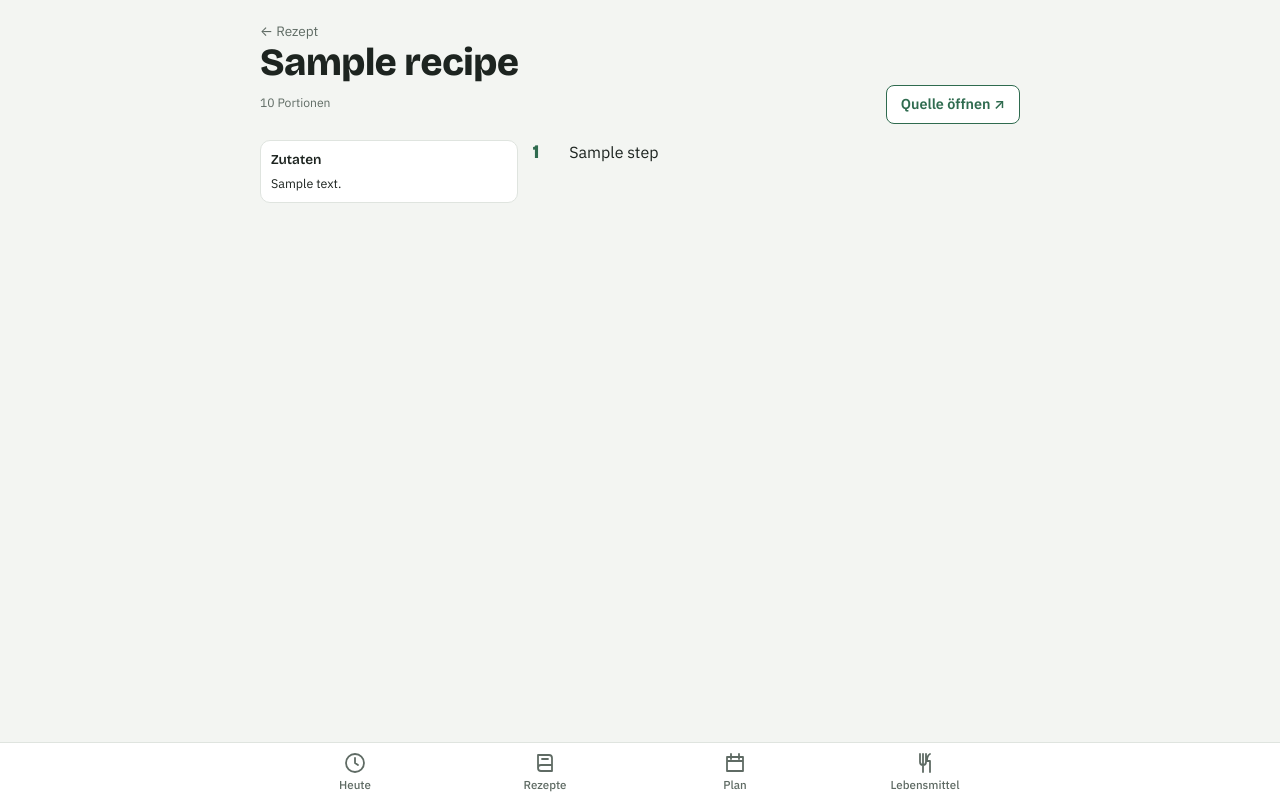
After one commit to SpurZylinder/tellerplan-ha, a FastAPI app: template tellerplan/app/web/templates/recipes/cook.html in a window 1280 px wide. The commit adds this page. Run offline with FastAPI, Linux system fonts and the light colour scheme; the template is opened without the code that fills it: most values are stand-ins (such as "Sample title", 1, 10 or a date in 2020); parts of the project's set-up code (start-up, migrations or seed data) failed here and were passed over.

Commit message:
Rezept: Kochansicht mit Schritten und Link zu Cookidoo
- Spalte recipe.instructions (Migration 0004), im Formular als
  „Kochschritte“, ein Schritt pro Zeile
- Unterseite /recipes/{id}/cook: nummerierte Schritte, links schmal die
  beim Scrollen mitlaufende Zutatenliste; Schritte nur dort sichtbar
- Button „In Cookidoo öffnen“ (bzw. „Quelle öffnen“) rechts neben
  Einplanen, Kochen, Bearbeiten; Link nur mit http(s) erlaubt
- Demo-Set: Kochschritte für drei Rezepte

Co-Authored-By: Claude Opus 5.5 <noreply@anthropic.com>

```diff
--- a/tellerplan/app/modules/recipes/models.py
+++ b/tellerplan/app/modules/recipes/models.py
@@ -24,6 +24,8 @@ class Recipe(Base):
     tags: Mapped[list[str] | None] = mapped_column(JSON)
     is_favorite: Mapped[bool] = mapped_column(default=False)
     note: Mapped[str | None] = mapped_column(Text)
+    # Kochschritte, ein Schritt pro Zeile
+    instructions: Mapped[str | None] = mapped_column(Text)
     created_at: Mapped[datetime] = mapped_column(server_default=func.now())
     updated_at: Mapped[datetime] = mapped_column(server_default=func.now(), onupdate=func.now())
 
--- a/tellerplan/app/web/static/app.css
+++ b/tellerplan/app/web/static/app.css
@@ -382,3 +382,47 @@ a.chip { text-decoration: none; display: inline-block; }
 .macro-head { display: flex; justify-content: space-between; font-weight: 600; }
 .macro-p .macro-head > span:first-child { color: var(--accent); }
 .macro-d .bar span { background: var(--muted); }
+
+/* Button in einer Aktionszeile nach rechts schieben */
+.push-right { margin-left: auto; }
+textarea.steps-input { min-height: 160px; }
+
+/* Kochansicht: Zutaten links schmal und mitlaufend, Schritte rechts */
+.cook {
+  display: grid;
+  grid-template-columns: minmax(110px, 34%) 1fr;
+  gap: 14px;
+  align-items: start;
+}
+.cook-ingredients {
+  position: sticky;
+  top: calc(12px + env(safe-area-inset-top, 0px));
+  max-height: calc(100dvh - 120px);
+  overflow-y: auto;
+  padding: 10px;
+  border: 1px solid var(--line);
+  border-radius: 10px;
+  background: var(--surface);
+  font-size: .78rem;
+  line-height: 1.35;
+}
+.cook-ingredients h2 { font-size: .85rem; margin: 0 0 6px; }
+.cook-ingredients ul { list-style: none; margin: 0; padding: 0; display: grid; gap: 6px; }
+.cook-ingredients .optional { color: var(--muted); }
+.cook-steps { margin: 0; padding: 0; list-style: none; counter-reset: step; display: grid; gap: 14px; }
+.cook-steps li {
+  counter-increment: step;
+  display: grid;
+  grid-template-columns: 1.8rem 1fr;
+  gap: 8px;
+  font-size: 1rem;
+  line-height: 1.5;
+}
+.cook-steps li::before {
+  content: counter(step);
+  font-family: var(--display);
+  font-weight: 800;
+  font-size: 1.2rem;
+  color: var(--accent);
+  line-height: 1.3;
+}
--- a/tellerplan/app/web/templates/_macros.html
+++ b/tellerplan/app/web/templates/_macros.html
@@ -16,3 +16,11 @@
 {% macro error_message(error) %}
   {% if error %}<p class="error" role="alert">{{ error }}</p>{% endif %}
 {% endmacro %}
+
+{% macro source_button(recipe) %}
+  {% if recipe.source_url %}
+    <a class="btn ghost push-right" href="{{ recipe.source_url }}" target="_blank" rel="noopener">
+      {{ "In Cookidoo öffnen" if "cookidoo." in recipe.source_url else "Quelle öffnen" }} ↗
+    </a>
+  {% endif %}
+{% endmacro %}
--- /dev/null
+++ b/tellerplan/app/web/templates/recipes/cook.html
@@ -0,0 +1,45 @@
+{% extends "base.html" %}
+{% from "_macros.html" import source_button %}
+
+{% block title %}Kochen: {{ recipe.title }} · Tellerplan{% endblock %}
+
+{% block content %}
+  <header class="page-head">
+    <div>
+      <a class="back" href="{{ url('recipe_detail', recipe_id=recipe.id) }}">← Rezept</a>
+      <h1>{{ recipe.title }}</h1>
+      <p class="meta">{{ recipe.servings|amount }} Portion{{ "en" if recipe.servings != 1 }}</p>
+    </div>
+    {{ source_button(recipe) }}
+  </header>
+
+  <div class="cook">
+    <aside class="cook-ingredients" aria-label="Zutaten">
+      <h2>Zutaten</h2>
+      {% if recipe.ingredients %}
+        <ul>
+          {% for ingredient in recipe.ingredients %}
+            <li{% if ingredient.is_optional %} class="optional"{% endif %}>
+              {{ ingredient.raw_text }}{% if ingredient.is_optional %} (optional){% endif %}
+            </li>
+          {% endfor %}
+        </ul>
+      {% else %}
+        <p class="meta">Keine Zutaten erfasst.</p>
+      {% endif %}
+    </aside>
+
+    <section aria-label="Kochschritte">
+      {% if steps %}
+        <ol class="cook-steps">
+          {% for step in steps %}<li>{{ step }}</li>{% endfor %}
+        </ol>
+      {% else %}
+        <p class="empty">
+          Noch keine Kochschritte.
+          <a href="{{ url('recipe_edit', recipe_id=recipe.id) }}">Unter „Bearbeiten“ ergänzen</a>{% if recipe.source_url %} oder die Quelle öffnen{% endif %}.
+        </p>
+      {% endif %}
+    </section>
+  </div>
+{% endblock %}
--- a/tellerplan/app/web/templates/recipes/detail.html
+++ b/tellerplan/app/web/templates/recipes/detail.html
@@ -1,5 +1,5 @@
 {% extends "base.html" %}
-{% from "_macros.html" import nutrient_pills, match_badge, error_message %}
+{% from "_macros.html" import nutrient_pills, match_badge, error_message, source_button %}
 
 {% set recipe = summary.recipe %}
 
@@ -30,8 +30,9 @@
     {% endif %}
     <div class="form-actions">
       <a class="btn" href="{{ url('plan_add') }}?recipe_id={{ recipe.id }}">Einplanen</a>
+      <a class="btn" href="{{ url('recipe_cook', recipe_id=recipe.id) }}">Kochen</a>
       <a class="btn ghost" href="{{ url('recipe_edit', recipe_id=recipe.id) }}">Bearbeiten</a>
-      {% if recipe.source_url %}<a class="btn ghost" href="{{ recipe.source_url }}" target="_blank" rel="noopener">Quelle öffnen</a>{% endif %}
+      {{ source_button(recipe) }}
     </div>
     {% if recipe.note %}<p class="lede">{{ recipe.note }}</p>{% endif %}
   </section>
--- a/tellerplan/app/web/templates/recipes/form.html
+++ b/tellerplan/app/web/templates/recipes/form.html
@@ -27,8 +27,11 @@
     <datalist id="categories">
       {% for category in categories %}<option value="{{ category }}">{% endfor %}
     </datalist>
-    <label class="field">Link zur Quelle <span class="meta">optional</span>
+    <label class="field">Link zur Quelle <span class="meta">optional, z. B. Cookidoo-Rezeptseite</span>
       <input class="input" name="source_url" value="{{ values.source_url or '' }}" type="url" inputmode="url">
+    </label>
+    <label class="field">Kochschritte <span class="meta">optional, ein Schritt pro Zeile</span>
+      <textarea class="input steps-input" name="instructions">{{ values.instructions or '' }}</textarea>
     </label>
     <label class="field">Notiz <span class="meta">optional</span>
       <textarea class="input" name="note">{{ values.note or '' }}</textarea>
```
Also changed, not shown: docs/Architektur.md (+4 -2 lines), docs/Start.md (+1 -0 lines), tellerplan/app/migrations/versions/20261024_0004_kochschritte_im_rezept.py (added, +32 -0 lines), tellerplan/app/modules/recipes/service.py (+7 -0 lines), tellerplan/app/scripts/seed_demo.py (+25 -2 lines), tellerplan/app/tests/test_pages.py (+44 -0 lines), tellerplan/app/tests/test_recipes.py (+8 -0 lines), tellerplan/app/web/pages/recipes.py (+17 -2 lines).
